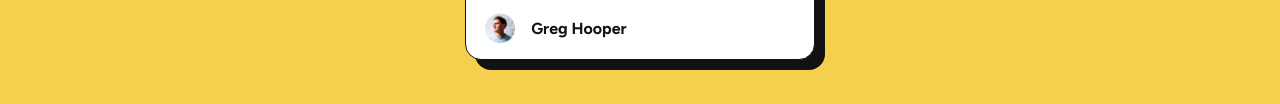
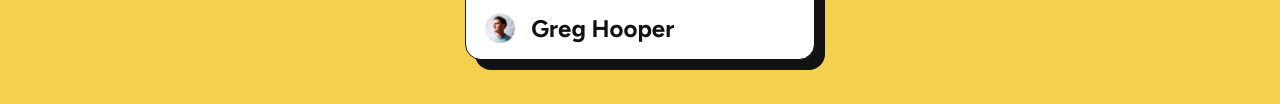
Before and after one commit to DanielOmehe/blog-preview-card, a plain HTML site: page index.html in a window 1280 px wide. Shown: the part 565-669 px from the top of the page. Drawn offline with Linux system fonts and the light colour scheme.

Commit message:
Final changes

```diff
--- a/index.html
+++ b/index.html
@@ -26,7 +26,7 @@
           <div class="avatar">
             <img src="assets/images/image-avatar.webp" alt="blog avatar"/>
           </div>
-          <h3>Greg Hooper</h3>
+          <h2>Greg Hooper</h2>
         </div>
       </div>
     </section>
```
